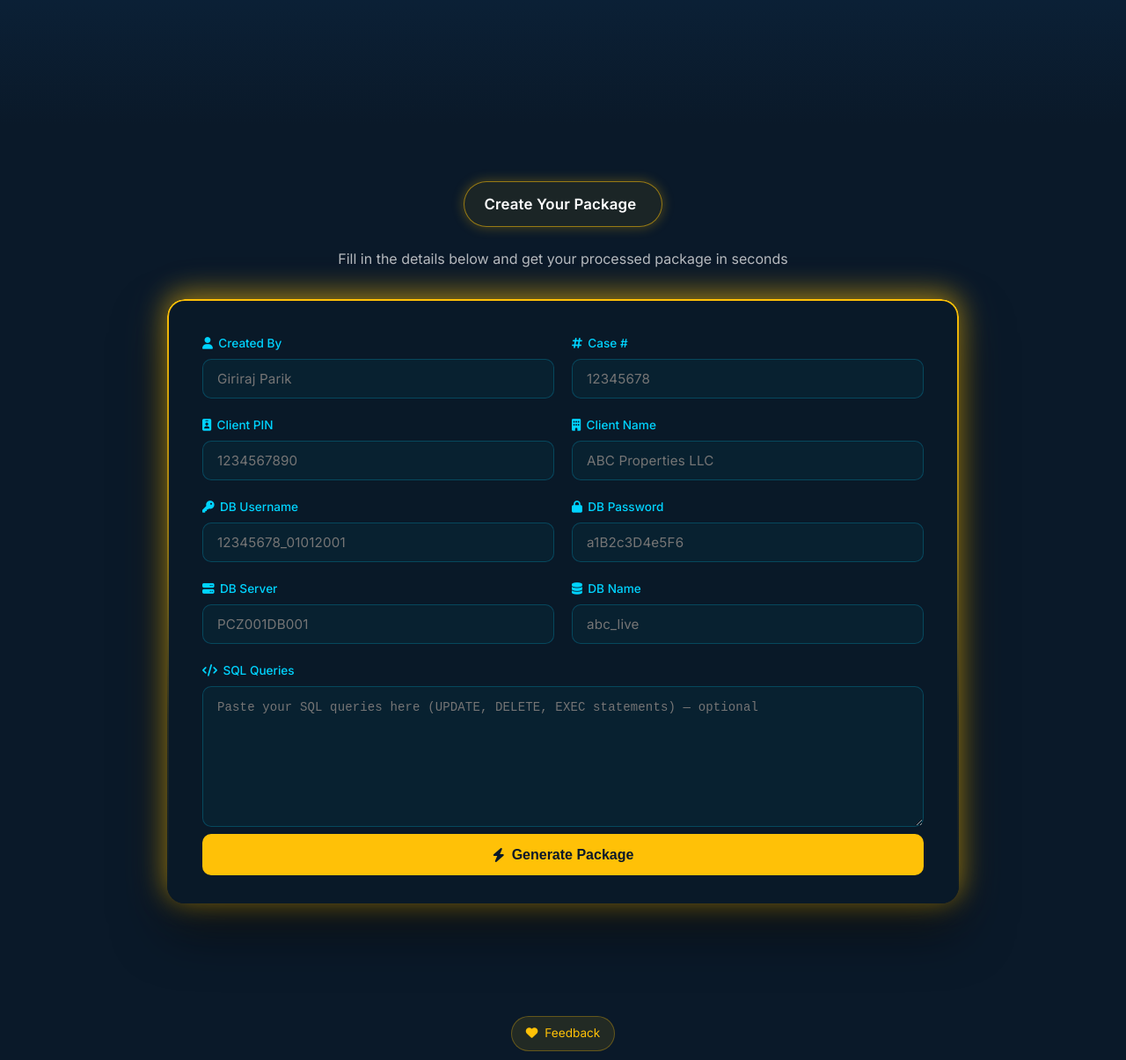
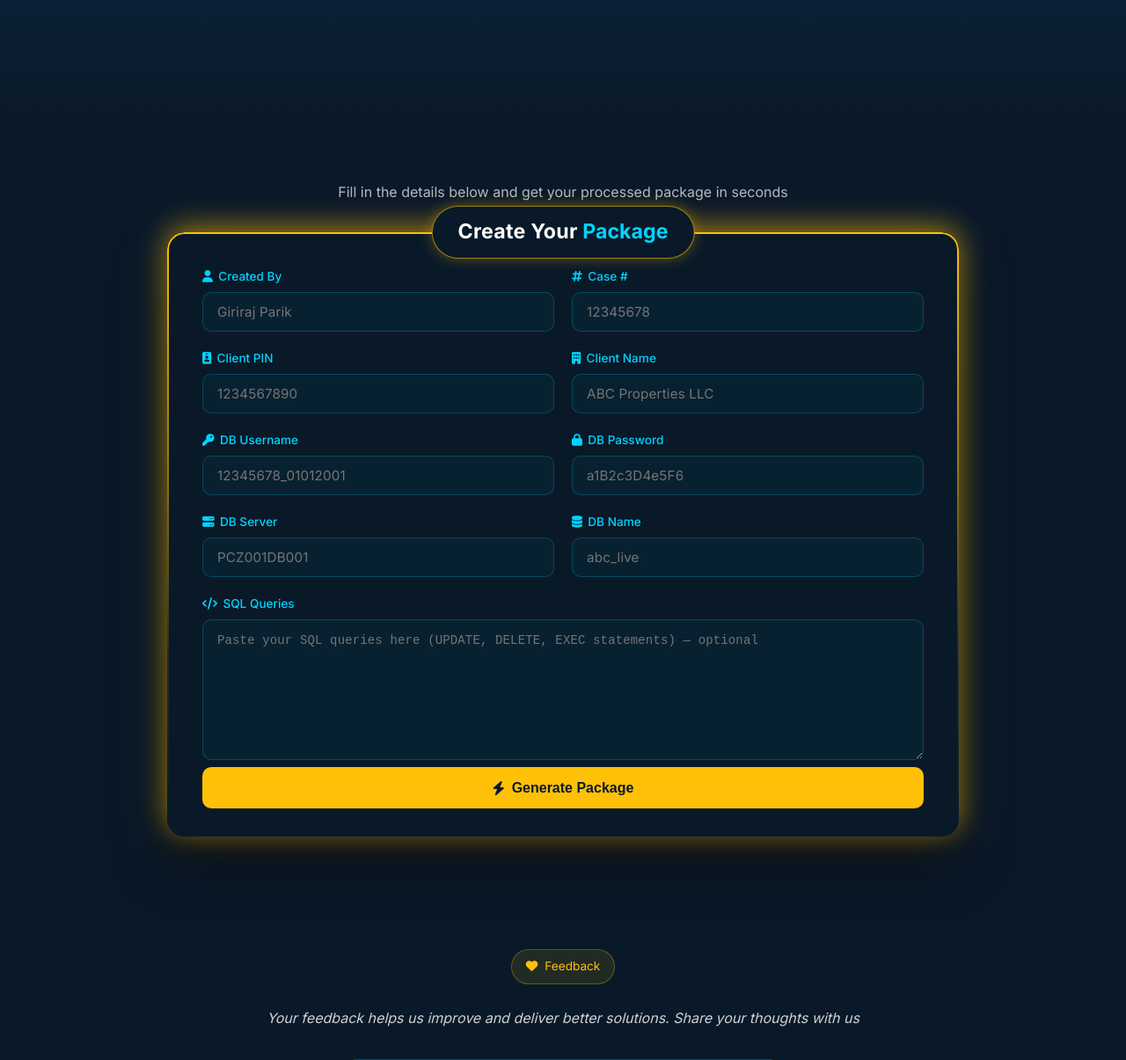
Before and after one commit to abhirs2183-sys/VercelAppPreTest10, a Flask app: page / in a window 1280 px wide. Shown: the part 658-1863 px from the top of the page at 88% size. Run offline with Flask 3, Linux system fonts and the light colour scheme.

Commit message:
Enhance package creation form with improved layout and typing animation
Restructure HTML to move the title card inside the form card, apply absolute positioning with negative margin for overlap, increase font size, implement two-part typing for "Create Your Package" with the second part in cyan, and hide the cursor after completion.

Replit-Commit-Author: Agent
Replit-Commit-Session-Id: 6f2393e9-d22b-47c7-870d-32ca7653e3f1
Replit-Commit-Checkpoint-Type: full_checkpoint
Replit-Commit-Event-Id: 718d51af-572d-4dc0-9808-70e2dc221b4d
Replit-Commit-Screenshot-Url: https://storage.googleapis.com/screenshot-production-us-central1/3609cdba-fad6-4098-9915-40c1b5dedb33/6f2393e9-d22b-47c7-870d-32ca7653e3f1/fYIlEIb
Replit-Helium-Checkpoint-Created: true

```diff
--- a/Datafix-Assembler/static/css/styles.css
+++ b/Datafix-Assembler/static/css/styles.css
@@ -773,7 +773,7 @@ body.light-mode {
 
 .form-card {
     max-width: 900px;
-    margin: 0 auto;
+    margin: 30px auto 0;
     border-radius: 20px;
     padding: 2.5rem 2.5rem 2rem;
     position: relative;
@@ -907,16 +907,27 @@ body.light-mode {
     display: inline-flex;
     align-items: center;
     justify-content: center;
-    min-width: 220px;
-    min-height: 52px;
-    padding: 0.55rem 1.4rem;
+    min-width: 280px;
+    min-height: 60px;
+    padding: 0.65rem 1.8rem;
     border-radius: 50px;
-    margin-bottom: 1.5rem;
-    background: rgba(255, 193, 7, 0.07);
-    border: 1.5px solid rgba(255, 193, 7, 0.55);
-    box-shadow: 0 0 14px rgba(255, 193, 7, 0.3);
-    position: relative;
-    overflow: hidden;
+    background: var(--bg-dark);
+    border: 1.5px solid rgba(255, 193, 7, 0.6);
+    box-shadow: 0 0 16px rgba(255, 193, 7, 0.35);
+    position: absolute;
+    top: -30px;
+    left: 50%;
+    transform: translateX(-50%);
+    z-index: 2;
+    white-space: nowrap;
+}
+
+.dark-mode .section-title-card {
+    background: var(--bg-dark);
+}
+
+.light-mode .section-title-card {
+    background: var(--bg-light);
 }
 
 .stc-logo-state {
@@ -950,11 +961,12 @@ body.light-mode {
 .stc-text-state {
     display: flex;
     align-items: center;
-    font-size: 1.05rem;
-    font-weight: 600;
+    font-size: 1.45rem;
+    font-weight: 700;
     opacity: 0;
     transition: opacity 0.3s ease;
     white-space: nowrap;
+    gap: 0.35rem;
 }
 
 .stc-text-state.visible {
--- a/Datafix-Assembler/templates/index.html
+++ b/Datafix-Assembler/templates/index.html
@@ -49,18 +49,18 @@
         </section>
 
         <section class="upload-section" id="upload-section">
-            <div class="section-title-card" id="sectionTitleCard">
-                <div class="stc-logo-state" id="stcLogoState">
-                    <img src="{{ url_for('static', filename='images/logo.png') }}" alt="yDatafix" class="stc-logo">
-                    <span class="stc-brand-name">yDatafix</span>
-                </div>
-                <div class="stc-text-state" id="stcTextState">
-                    <span class="stc-typed" id="stcTyped"></span><span class="stc-cursor" id="stcCursor">|</span>
-                </div>
-            </div>
             <p class="section-subtitle">Fill in the details below and get your processed package in seconds</p>
 
             <div class="form-card">
+                <div class="section-title-card" id="sectionTitleCard">
+                    <div class="stc-logo-state" id="stcLogoState">
+                        <img src="{{ url_for('static', filename='images/logo.png') }}" alt="yDatafix" class="stc-logo">
+                        <span class="stc-brand-name">yDatafix</span>
+                    </div>
+                    <div class="stc-text-state" id="stcTextState">
+                        <span class="stc-typed" id="stcTyped"></span><span class="stc-typed-pkg cyan" id="stcTypedPkg"></span><span class="stc-cursor" id="stcCursor">|</span>
+                    </div>
+                </div>
             <div class="input-form" id="inputForm">
                 <div class="form-grid">
                     <div class="form-group">
```
Also changed, not shown: Datafix-Assembler/static/js/main.js (+21 -4 lines), attached_assets/Screenshot_20260405-170014_Chrome_1775388726547.jpg (added).
